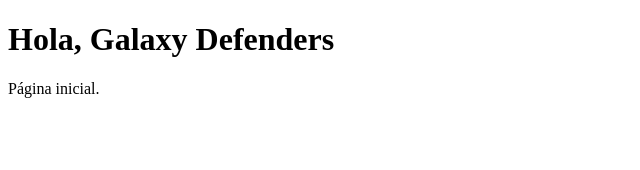
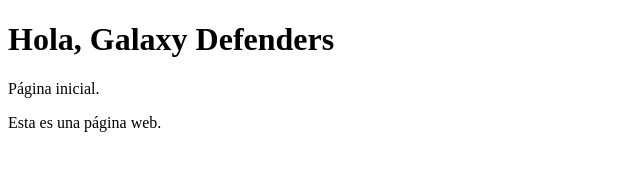
Before and after one commit to davidgimeno25/gf-fila-01, a plain HTML site: page index.html in a window 1280 px wide. Shown: the whole page, without its empty margins (0-640 px from the left). Drawn offline with Linux system fonts and the light colour scheme.

Commit message:
Update index.html

```diff
--- a/index.html
+++ b/index.html
@@ -7,5 +7,6 @@
 <body>
   <h1>Hola, Galaxy Defenders</h1>
   <p>Página inicial.</p>
+ <p>Esta es una página web.</p>
 </body>
 </html>
```
